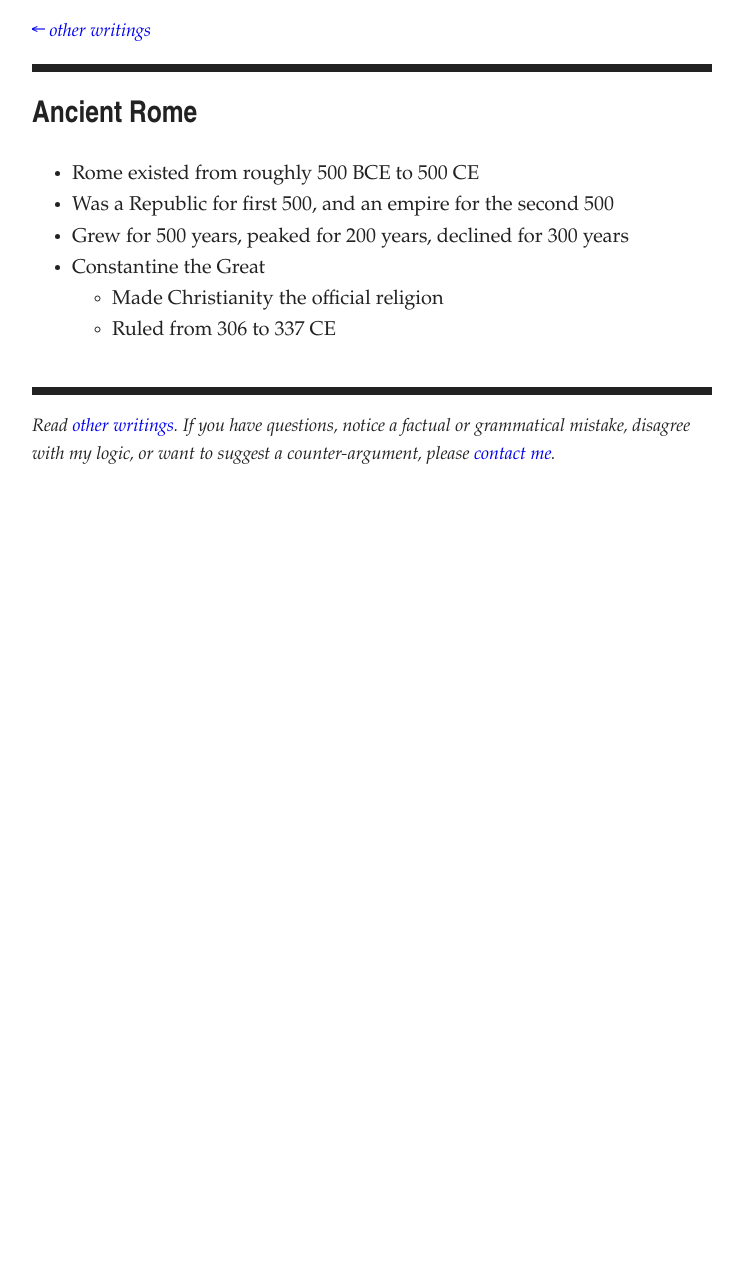
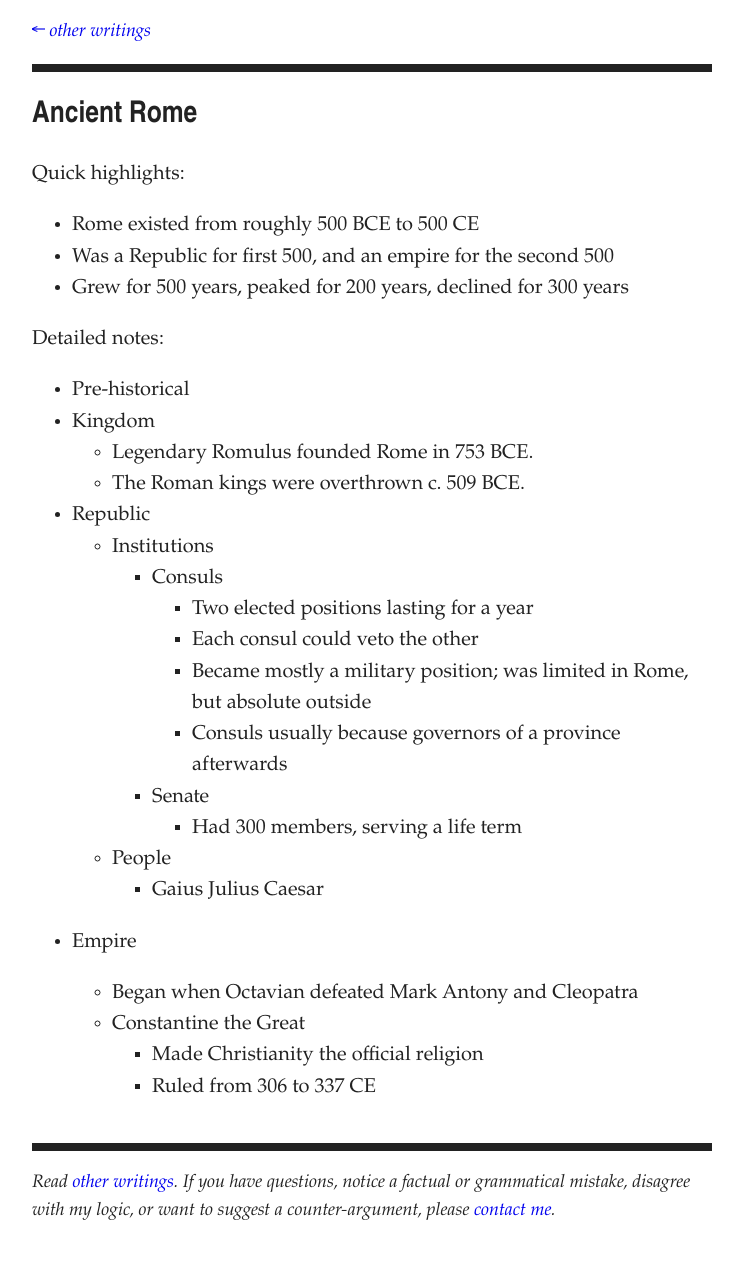
Before and after one commit to artsandmetaphysics/goodlifeodyssey, a Jekyll site: the page built from _documents/ancient-rome.md, in a window 1280 px wide. Shown: the whole page, without its empty margins (268-1011 px from the left). Built offline with Jekyll 4.4.1, drawn with Linux system fonts in a browser that asks for light colours; before the commit the page ends 900 px from its top, so only the background shows below that.

Commit message:
Add content

```diff
--- a/_documents/ancient-rome.md
+++ b/_documents/ancient-rome.md
@@ -6,9 +6,32 @@ description: >
 type: note
 ---
 
+Quick highlights:
+
 - Rome existed from roughly 500 BCE to 500 CE
 - Was a Republic for first 500, and an empire for the second 500
 - Grew for 500 years, peaked for 200 years, declined for 300 years
-- Constantine the Great
-  - Made Christianity the official religion
-  - Ruled from 306 to 337 CE
+
+Detailed notes:
+
+- Pre-historical
+- Kingdom
+  - Legendary Romulus founded Rome in 753 BCE.
+  - The Roman kings were overthrown c. 509 BCE.
+- Republic
+  - Institutions
+    - Consuls
+      - Two elected positions lasting for a year
+      - Each consul could veto the other
+      - Became mostly a military position; was limited in Rome, but absolute outside
+      - Consuls usually because governors of a province afterwards
+    - Senate
+      - Had 300 members, serving a life term
+  - People
+    - Gaius Julius Caesar
+- Empire
+
+  - Began when Octavian defeated Mark Antony and Cleopatra
+  - Constantine the Great
+    - Made Christianity the official religion
+    - Ruled from 306 to 337 CE
```
Also changed, not shown: documents/ancient-rome.md (+26 -3 lines), index.md (+1 -0 lines).
